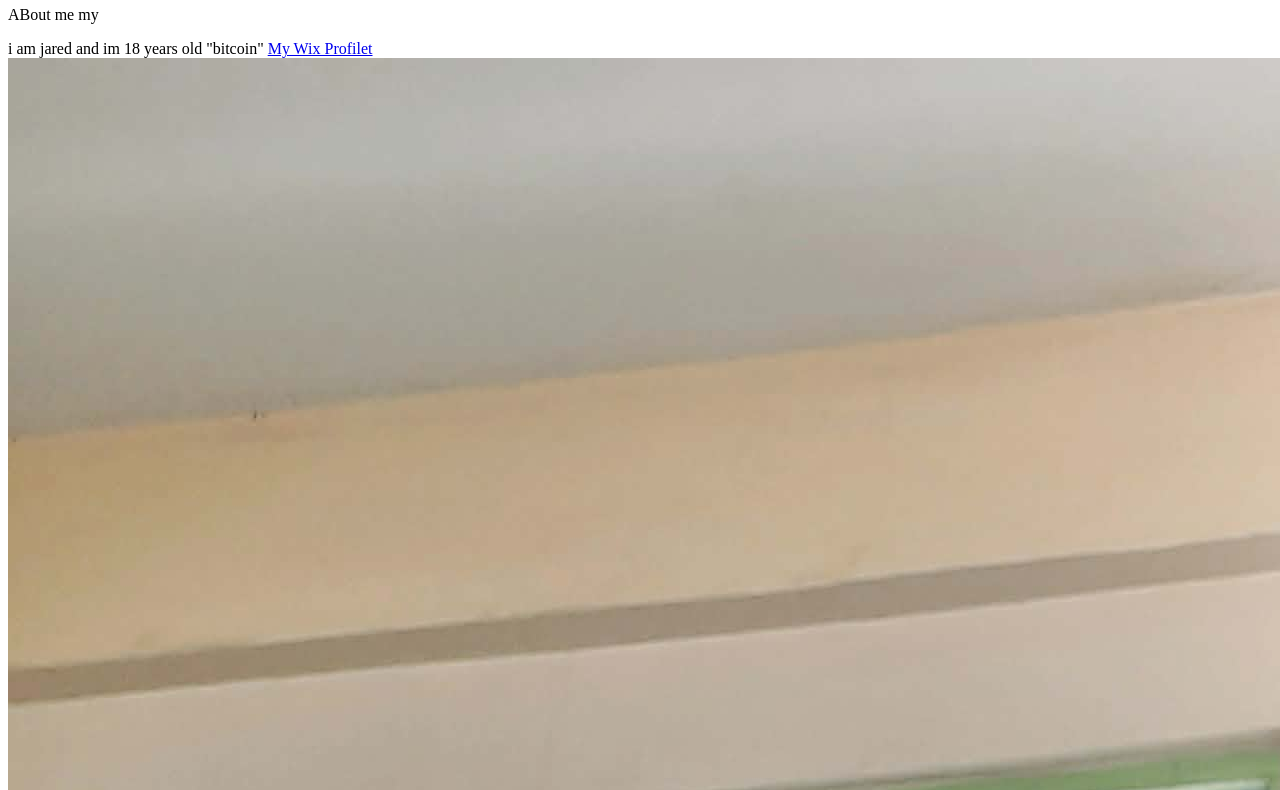
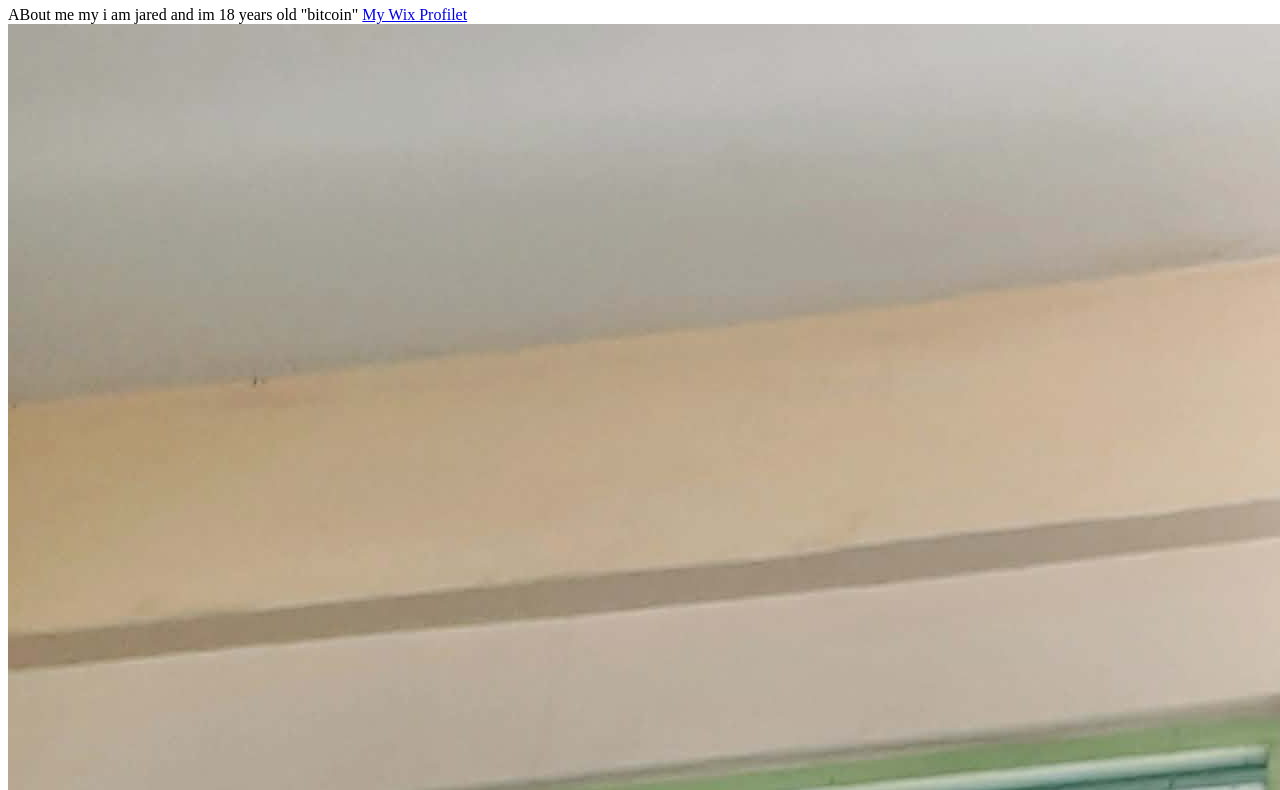
Before and after one commit to jaredvillanuevaeupratan-cloud/myprofile, a plain HTML site: page mywebpage/index.html in a window 1280 px wide. Shown: the part 60-850 px from the top of the page. Drawn offline with Linux system fonts and the light colour scheme.

Commit message:
Update index.html

```diff
--- a/mywebpage/index.html
+++ b/mywebpage/index.html
@@ -4,7 +4,7 @@
   </head>
   <body>
     <h1>Jared's Page</h1>
-    <p>ABout me my </p> i am jared and im 18 years old
+    <p>ABout me my i am jared and im 18 years old
    "bitcoin"
     <a href="gmail.com">My Wix Profilet</a>
     <img src="images/jared.jpg.jpg" alt="Italian Trulli">
```
